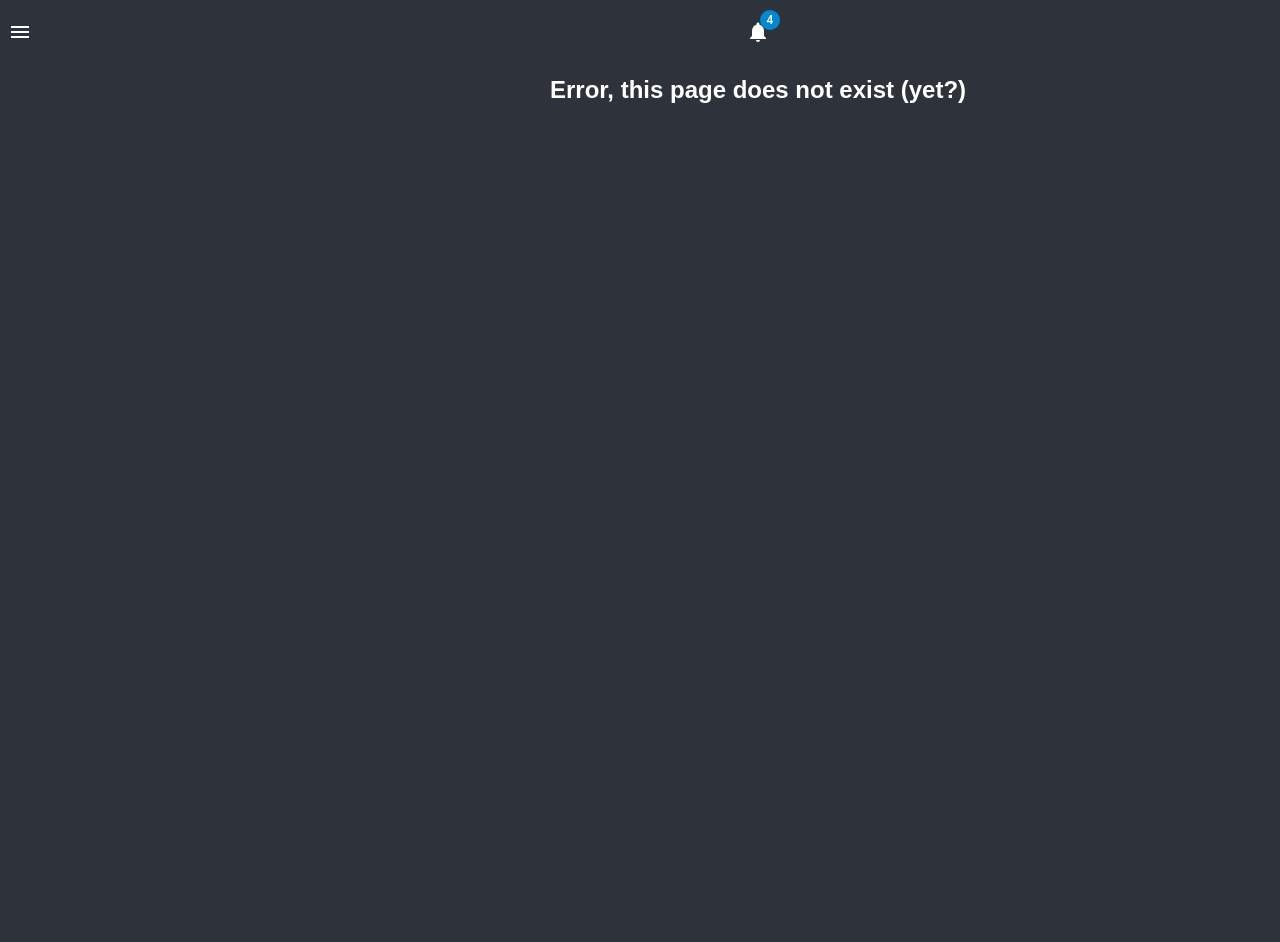
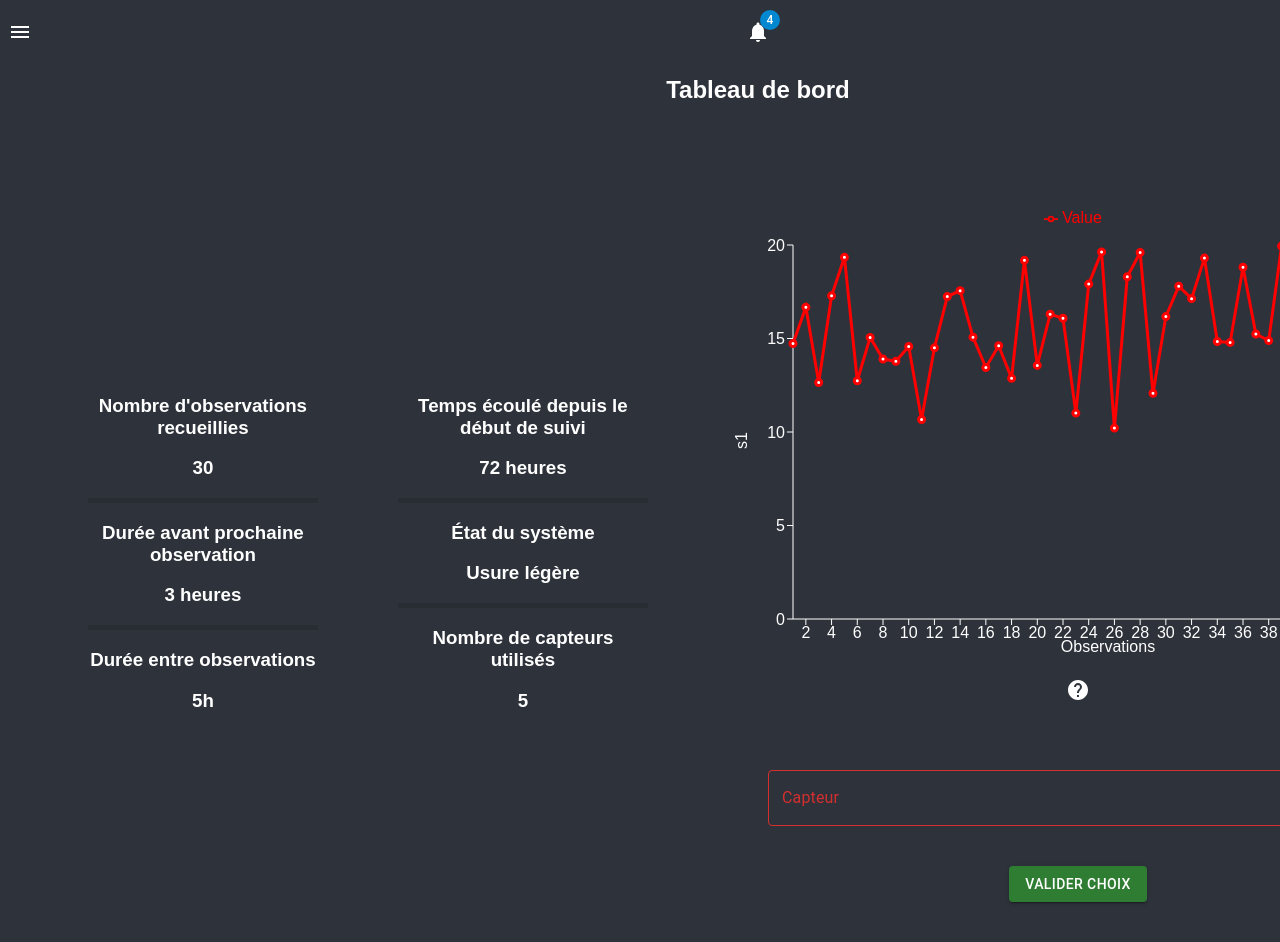
Before and after one commit to PierreVauterin/PredictiveMaintenance, a React (Create React App) app in the folder predictiveapp/: page /dashboard in a window 1280 px wide. Shown: the top 942 px of the page. Before the commit the page ends 800 px from the top, so only its background shows below. Built offline with nearby package versions, Linux system fonts and the light colour scheme.

Commit message:
Added Dashboard page

```diff
--- a/predictiveapp/package.json
+++ b/predictiveapp/package.json
@@ -17,6 +17,7 @@
     "react-dom": "^19.0.0",
     "react-router-dom": "^7.2.0",
     "react-scripts": "5.0.1",
+    "recharts": "^2.15.1",
     "web-vitals": "^2.1.4"
   },
   "scripts": {
--- a/predictiveapp/src/App.js
+++ b/predictiveapp/src/App.js
@@ -4,20 +4,25 @@ import { Routes, Route, BrowserRouter } from "react-router-dom";
 import NoPage from "./Pages/NoPage";
 import Home from "./Pages/Home";
 import Sensors from "./Pages/Sensors";
+import Rul from "./Pages/Rul";
+import Dashboard from "./Pages/Dashboard"
 import Configuration from "./Pages/Configuration";
 import GraphPage from "./Pages/GraphPage";
 
 import { TotalHeader } from "./Components/Drawer";
 
+//TODO: effacer Home, car quasi identique à Dashboard?
 function App() {
   return (
     <div className="App">
       <BrowserRouter>
         <TotalHeader/>
         <Routes>
-          <Route index element={<Home />} />
+          <Route index element={<Dashboard />} />
           <Route path="/home" element={<Home />} />
+          <Route path="/rul" element={<Rul />} />
           <Route path="/sensors" element={<Sensors />} />
+          <Route path="/dashboard" element={<Dashboard/>} />
           <Route path="/graphpage" element={<GraphPage />} />
           <Route path="/config" element={<Configuration />} />
           <Route path="*" element={<NoPage />} />
--- /dev/null
+++ b/predictiveapp/src/Pages/Dashboard.js
@@ -0,0 +1,78 @@
+/* Classic importations */
+import Divider from "@mui/material/Divider";
+import Box from "@mui/material/Box";
+import { useEffect, useState } from "react";
+
+/* Own components */
+import { Help } from "../Components/Notification.js";
+import ChoiceMenu from "../Components/ChoiceMenu";
+import { Chart } from "../Components/Chart";
+var sensorList = ["s1", "s2", "s3", "s8", "s12"];
+
+/* Main component */
+export default function Dashboard() {
+  const [sensorChoice, setSensorChoice] = useState("s1");
+  const [data, setData] = useState([]);
+  const keyList = [];
+  useEffect(() => {
+    const newData = [];
+    for (let i = 0; i < 50; i++) {
+      newData.push({
+        Observation: i + 1,
+        Value: (Math.random() * 10 + 10).toFixed(2)
+      });
+    }
+    setData(newData);
+  }, []);
+
+  function updateSensor(value) {
+    setSensorChoice(value);
+  }
+
+  return (
+    <>
+      <h2>Tableau de bord</h2>
+      <Box display="flex" alignItems="center" justifyContent="space-between">
+        <Box sx={{ m: 10 }}>
+          <h3>Nombre d'observations recueillies</h3>
+          <h3>30</h3>
+          <Divider sx={{ borderBottomWidth: 5 }} />
+          <h3>Durée avant prochaine observation</h3>
+          <h3>3 heures</h3>
+          <Divider sx={{ borderBottomWidth: 5 }} />
+          <h3>Durée entre observations</h3>
+          <h3>5h</h3>
+        </Box>
+        <Box>
+          <h3>Temps écoulé depuis le début de suivi</h3>
+          <h3>72 heures</h3>
+          <Divider sx={{ borderBottomWidth: 5 }} />
+          <h3>État du système</h3>
+          <h3>Usure légère</h3>
+          <Divider sx={{ borderBottomWidth: 5 }} />
+          <h3>Nombre de capteurs utilisés</h3>
+          <h3>{sensorList.length}</h3>
+        </Box>
+        <Box sx={{ m: 10 }}>
+          <Chart
+            XLabel="Observations"
+            YLabel={sensorChoice}
+            data={data}
+            keyList={keyList}
+            main={"Value"}
+          />
+          <Box display="flex" justifyContent="center" alignItems="center">
+            <Help helpText="Visualiser le diagramme montrant l'évolution des valeurs du capteur en fonction de l'usure" />
+          </Box>
+          <ChoiceMenu
+            label="Capteur"
+            data={sensorList}
+            id={1}
+            sx={{ color: "white" }}
+            update={updateSensor}
+          />
+        </Box>
+      </Box>
+    </>
+  );
+}
```
Also changed, not shown: 1 other file (tests, documents, lock files or other folders).
